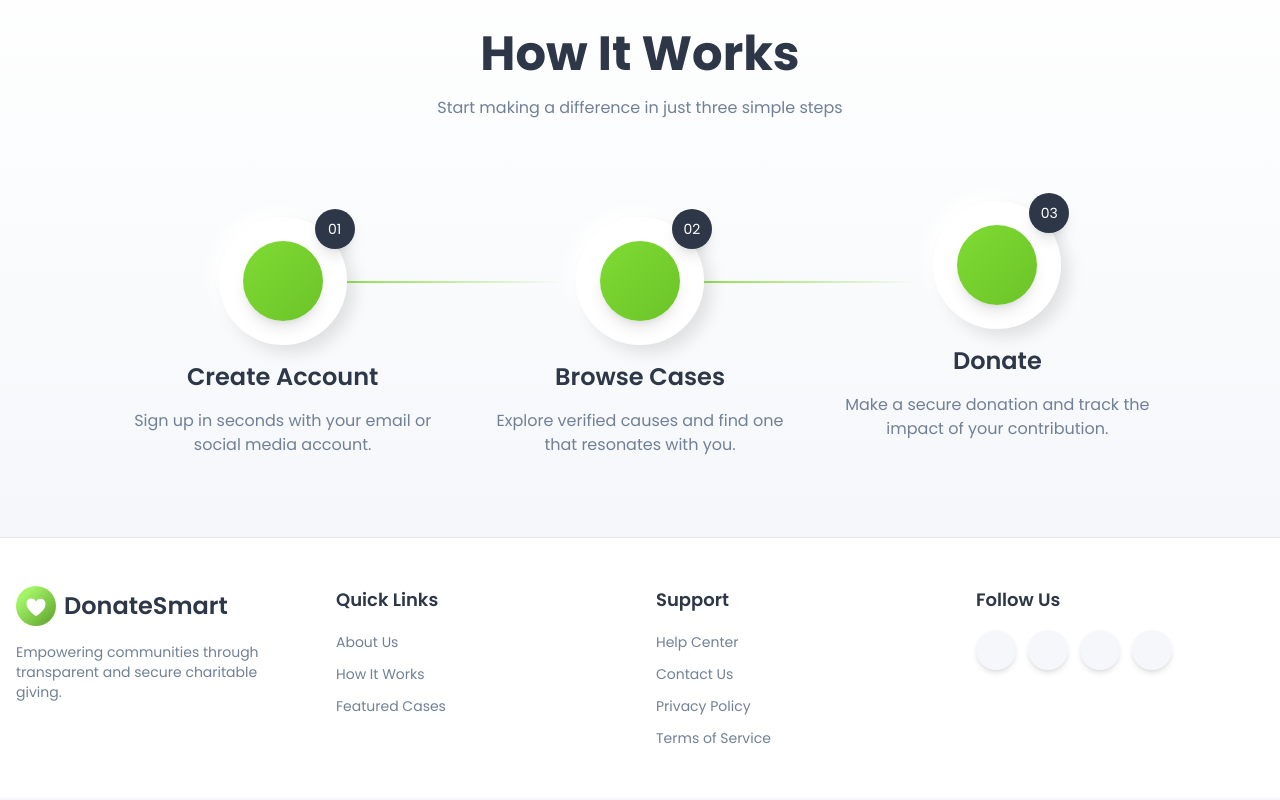
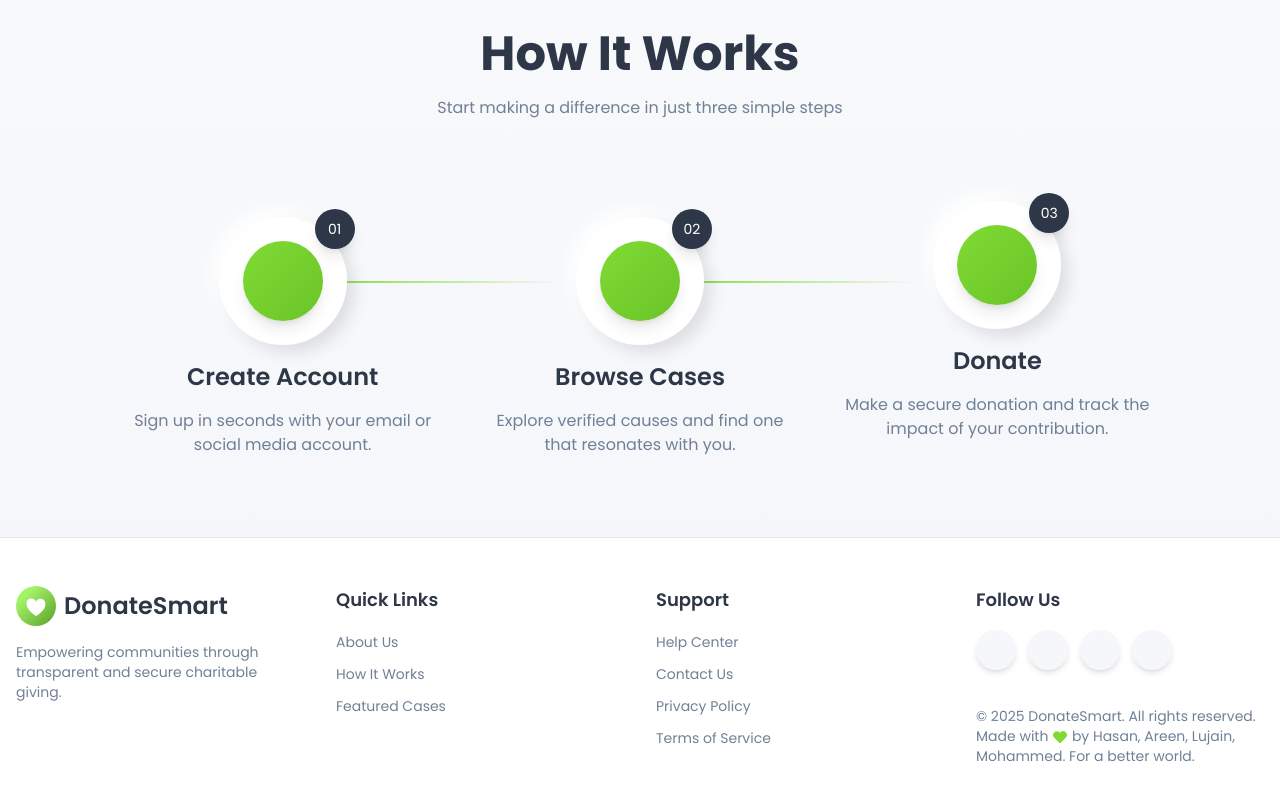
Before and after one commit to Donate-Smart/donatesmart-frontend, a React (Create React App) app: page / in a window 1280 px wide. Shown: the part 1835-2635 px from the top of the page. Built offline with nearby package versions, Linux system fonts and the light colour scheme; no server answers; some icons are missing; what @radix-ui/themes would draw is missing.

Commit message:
edited footer

```diff
--- a/src/components/Home/HowItWorks.jsx
+++ b/src/components/Home/HowItWorks.jsx
@@ -23,7 +23,7 @@ const steps = [
 
 export function HowItWorks() {
   return (
-    <section id='howitworks' className="container mx-auto px-4 py-10 sm:px-6 sm:py-20 bg-gradient-to-b from-white to-[var(--color-bg-soft)]">
+    <section id='howitworks' className="container mx-auto px-4 py-10 sm:px-6 sm:py-20 ">
       <div className="text-center mb-8 sm:mb-20">
         <h2 className="text-3xl sm:text-5xl text-[var(--color-text-dark)] mb-4">How It Works</h2>
         <p className="text-[var(--color-text-light)] max-w-2xl mx-auto">
--- a/src/components/Layout/Footer/Footer.jsx
+++ b/src/components/Layout/Footer/Footer.jsx
@@ -94,16 +94,19 @@ function Footer() {
                  <Icon icon="lucide:linkedin" className="w-5 h-5 text-[var(--color-text-light)] group-hover:text-white transition-colors" />
               </Link>
             </div>
+            <p className="hidden md:block mt-9 text-[var(--color-text-light)] text-sm">
+              © 2025 DonateSmart. All rights reserved. Made with{' '}
+              <Icon icon="fluent:heart-28-filled" className="inline w-4 h-4 text-[var(--color-primary)]" /> by Hasan, Areen, Lujain, Mohammed. For a better world.
+            </p>
           </div>
         </div>
 
-        {/* Bottom Bar
-        <div className="border-t border-gray-200 mt-8 pt-8 text-center">
+        <div className="block md:hidden border-t border-gray-200 mt-5 pt-5 text-center">
           <p className="text-[var(--color-text-light)] text-sm">
             © 2025 DonateSmart. All rights reserved. Made with{' '}
             <Icon icon="fluent:heart-28-filled" className="inline w-4 h-4 text-[var(--color-primary)]" /> by Hasan, Areen, Lujain, Mohammed. For a better world.
           </p>
-        </div> */}
+        </div>
       </div>
     </footer>
   );
--- a/src/pages/LandingPage.jsx
+++ b/src/pages/LandingPage.jsx
@@ -11,7 +11,7 @@ export default function LandingPage() {
 
 
   return (
-    <main>
+    <main className='bg-gradient-to-b from-white to-[var(--color-bg-soft)]'>
       <Hero />
       <WhyChooseUs />
       <FeaturedCases />
```
